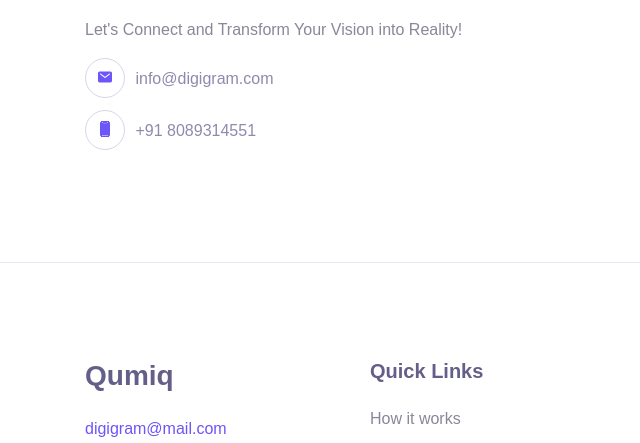
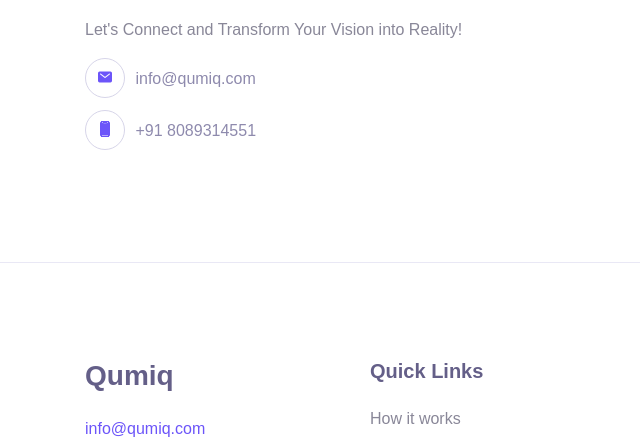
Before and after one commit to qumiq-crm/Qumiq-website, a plain HTML site: page index.html in a window 1280 px wide. Shown: the part 2605-3048 px from the top of the page, 0-640 px from the left. Drawn offline with Linux system fonts and the light colour scheme; files whose address does not match are found by name.

Commit message:
added mail

```diff
--- a/index.html
+++ b/index.html
@@ -229,7 +229,7 @@
               </li> -->
               <li>
                 <div class="icon"><span class="mai-mail"></span></div>
-                <div class="content"><a href="#">info@digigram.com</a></div>
+                <div class="content"><a href="#">info@qumiq.com</a></div>
               </li>
               <li>
                 <div class="icon"><span class="mai-phone-portrait"></span></div>
@@ -270,7 +270,7 @@
           <h3>Qumiq</h3>
           <!-- <p>Lorem ipsum, dolor sit amet consectetur adipisicing elit.</p> -->
 
-          <p><a href="#" >digigram@mail.com</a></p>
+          <p><a href="#" >info@qumiq.com</a></p>
           <p><a href="#">+91 8089314551</a></p>
         </div>
         <div class="col-lg-3 py-3">
```
